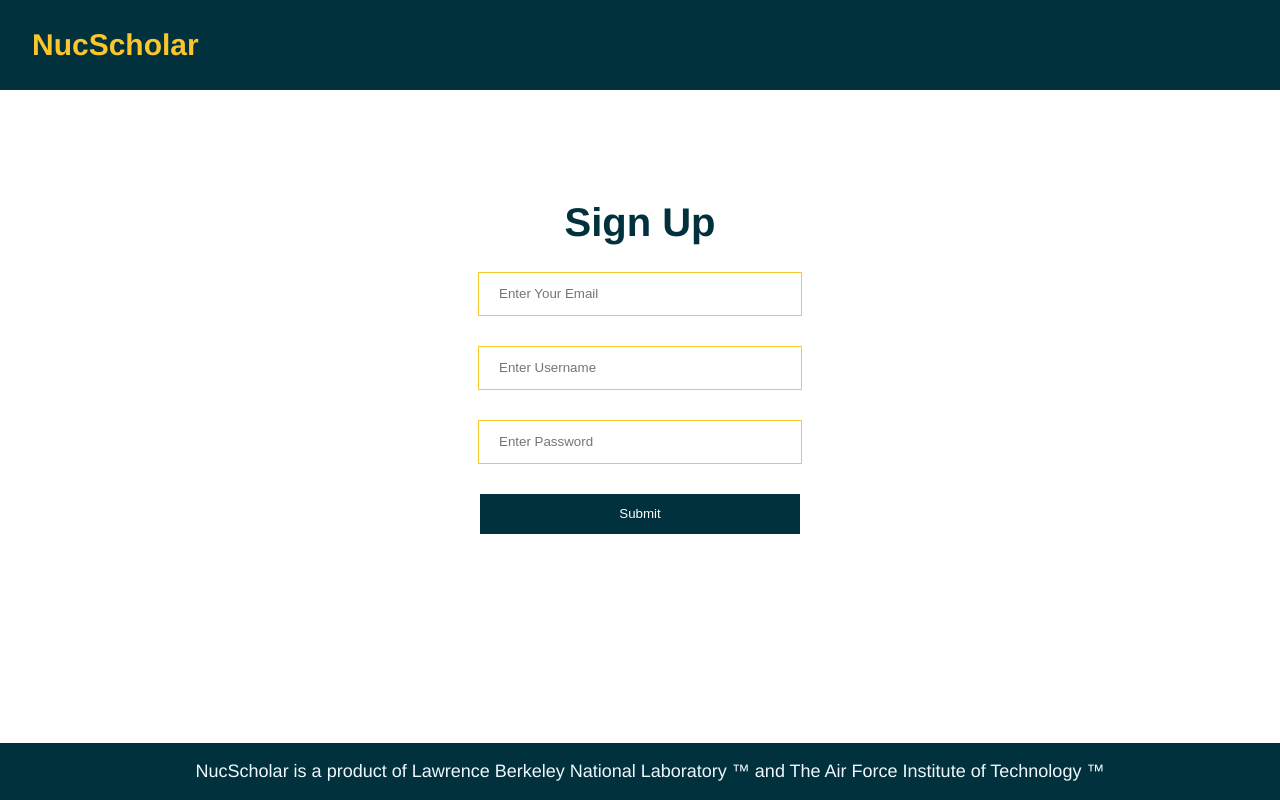
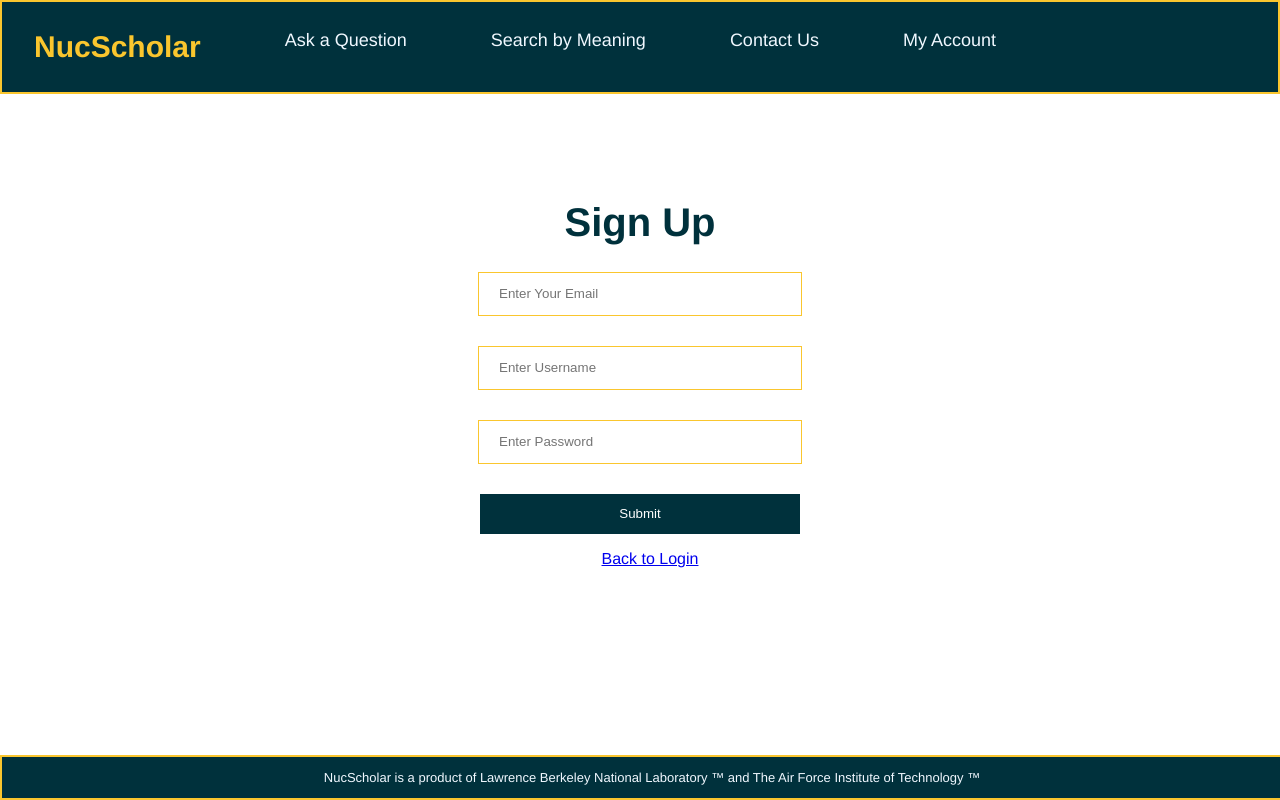
Before and after one commit to dward118/NL-Website, a Vue app: page /sign-up in a window 1280 px wide. Built offline with nearby package versions, Linux system fonts and the light colour scheme.

Commit message:
Minor changes based on feedback

```diff
--- a/src/components/ContactUs.vue
+++ b/src/components/ContactUs.vue
@@ -1,6 +1,6 @@
 <template>
   <div>
-    <MenuBarLimited />
+    <MenuBar />
     <h1 style="font-size:40px; color: #00313c; margin-top: 200px;">Contact Us</h1>
     <form ref="form" @submit.prevent="sendEmail" class="field">
       <input type="text" placeholder="Enter Your First Name" name="firstName" required autocomplete="given-name">
@@ -11,17 +11,20 @@
       <button type="submit">Send</button>
     </form>
   </div>
+
+  <!-- This is to create whitespace at the bottom until we have other containers. -->
+  <div style="height: 200px;"></div>
 </template>
 
 <script>
 import emailjs from '@emailjs/browser';
-import MenuBarLimited from './MenuBarLimited.vue';
+import MenuBar from './MenuBar.vue';
 
 export default {
   name: 'ContactUs',
 
   components: {
-    MenuBarLimited
+    MenuBar
   },
 
   methods: {
--- a/src/components/LoginPage.vue
+++ b/src/components/LoginPage.vue
@@ -1,27 +1,30 @@
 <template>
   <div>
-    <MenuBarLimited />
+    <MenuBar />
 
     <h1 style="font-size:40px; color: #00313c; margin-top: 200px;">Login</h1>
     <div class="field">
       <input type="text" placeholder="Enter Username" id="username" name="username" required />
       <input type="password" placeholder="Enter Password" id="password" name="password" required />
-      <button type="submit">Log in</button>
+      <button type="submit">Login</button>
       <p>
         <router-link to="/sign-up">Don't have an account? Sign up here.</router-link>
       </p>
     </div>
   </div>
+
+  <!-- This is to create whitespace at the bottom until we have other containers. -->
+  <div style="height: 200px;"></div>
 </template>
 
 <script>
-import MenuBarLimited from './MenuBarLimited.vue';
+import MenuBar from './MenuBar.vue';
 
 export default {
   name: 'LoginPage',
 
   components: {
-    MenuBarLimited
+    MenuBar
   },
 };
 </script>
--- a/src/components/MenuBar.vue
+++ b/src/components/MenuBar.vue
@@ -5,7 +5,7 @@
     <a><router-link to="/question">Ask a Question</router-link></a>
     <a><router-link to="/semantic">Search by Meaning</router-link></a>
     <a><router-link to="/contact-us">Contact Us</router-link></a>
-    <a><router-link to="/login">Login</router-link></a>
+    <a><router-link to="/login">My Account</router-link></a>
   </div>
   <footer>
     <p class="footerStyle">
@@ -30,6 +30,7 @@
   right: 0;
   background-color: #00313c;
   overflow: hidden;
+  border: 2px solid#fac62e;
 }
 
 .menu-item a {
@@ -52,12 +53,13 @@
   left: 0;
   background: #00313c;
   height: fit-content;
-  width: 100%;
+  width: 100vw;
+  border: 2px solid#fac62e;
 }
 
 .footerStyle {
   color: aliceblue;
   text-align: center;
-  font-size: large;
+  font-size: small;
 }
 </style>
--- a/src/components/MenuBarLimited.vue
+++ b/src/components/MenuBarLimited.vue
@@ -26,6 +26,7 @@
   right: 0;
   background-color: #00313c;
   overflow: hidden;
+  border: 2px solid#fac62e;
 }
 
 .menu-item a {
@@ -48,12 +49,13 @@
   left: 0;
   background: #00313c;
   height: fit-content;
-  width: 100%;
+  width: 100vw;
+  border: 2px solid#fac62e;
 }
 
 .footerStyle {
   color: aliceblue;
   text-align: center;
-  font-size: large;
+  font-size: small;
 }
 </style>
--- a/src/components/QuestionSearch.vue
+++ b/src/components/QuestionSearch.vue
@@ -1,15 +1,18 @@
 <template>
-    <MenuBarLimited />
+    <MenuBar />
+
+<!-- This is to create whitespace at the bottom until we have other containers. -->
+<div style="height: 200px;"></div>
 </template>
 
 <script>
-import MenuBarLimited from './MenuBarLimited.vue';
+import MenuBar from './MenuBar.vue';
 
 export default {
     name: 'QuestionSearch',
 
     components: {
-        MenuBarLimited
+        MenuBar
     },
 }
 </script>
--- a/src/components/SemanticSearch.vue
+++ b/src/components/SemanticSearch.vue
@@ -1,15 +1,18 @@
 <template>
-    <MenuBarLimited />
+    <MenuBar />
+
+<!-- This is to create whitespace at the bottom until we have other containers. -->
+<div style="height: 200px;"></div>
 </template>
 
 <script>
-import MenuBarLimited from './MenuBarLimited.vue';
+import MenuBar from './MenuBar.vue';
 
 export default {
     name: 'SemanticSearch',
 
     components: {
-        MenuBarLimited
+        MenuBar
     },
 }
 </script>
--- a/src/components/SignUp.vue
+++ b/src/components/SignUp.vue
@@ -1,6 +1,6 @@
 <template>
   <div>
-    <MenuBarLimited />
+    <MenuBar />
 
     <h1 style="font-size:40px; color: #00313c; margin-top: 200px;">Sign Up</h1>
     <div class="field">
@@ -8,18 +8,24 @@
       <input type="text" placeholder="Enter Username" id="username" name="username" required />
       <input type="password" placeholder="Enter Password" id="password" name="password" required />
       <button type="submit">Submit</button>
+      <p>
+        <router-link to="/login">Back to Login</router-link>
+      </p>
     </div>
   </div>
+
+  <!-- This is to create whitespace at the bottom until we have other containers. -->
+  <div style="height: 200px;"></div>
 </template>
 
 <script>
-import MenuBarLimited from './MenuBarLimited.vue';
+import MenuBar from './MenuBar.vue';
 
 export default {
   name: 'SignUp',
 
   components: {
-    MenuBarLimited
+    MenuBar
   },
 };
 </script>
@@ -44,4 +50,8 @@
   color: #fff;
   cursor: pointer;
 }
+
+p {
+  text-align: center;
+}
 </style>
```
Also changed, not shown: src/components/AccountPage.vue (added).
